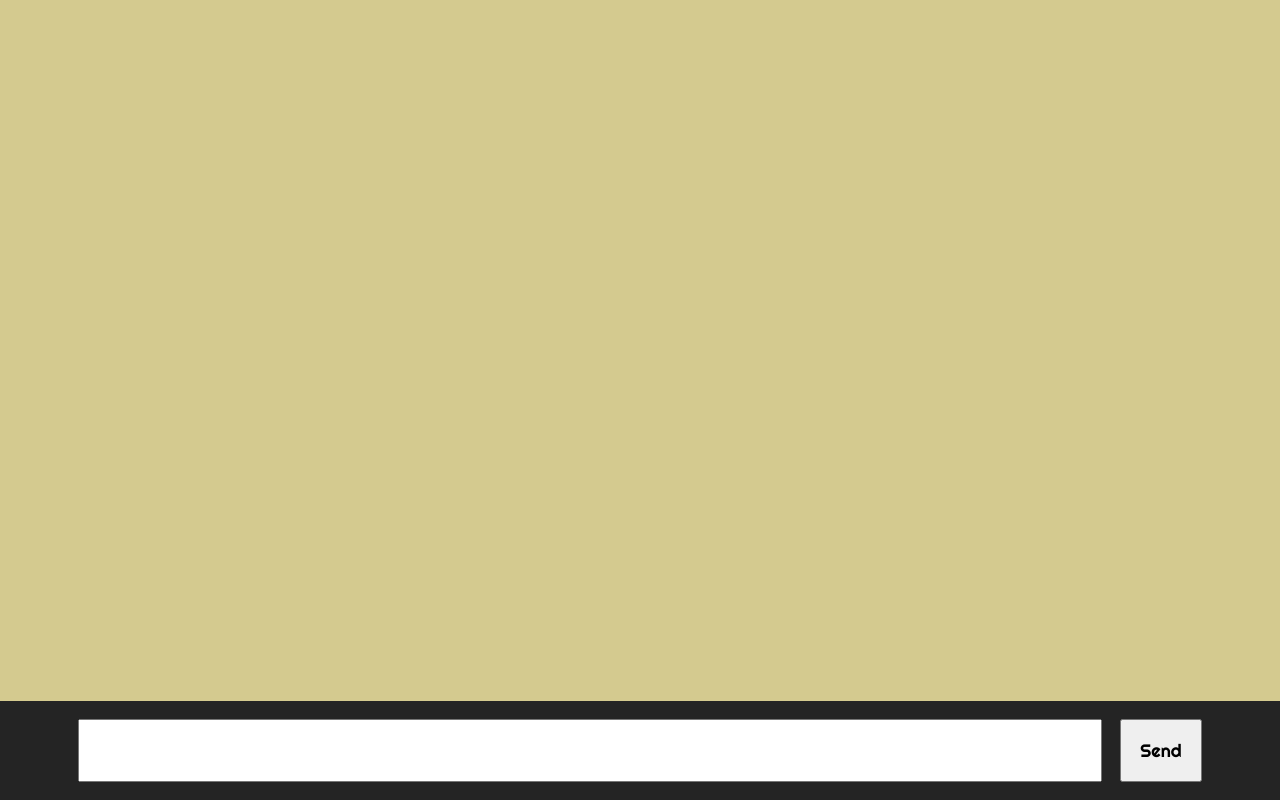
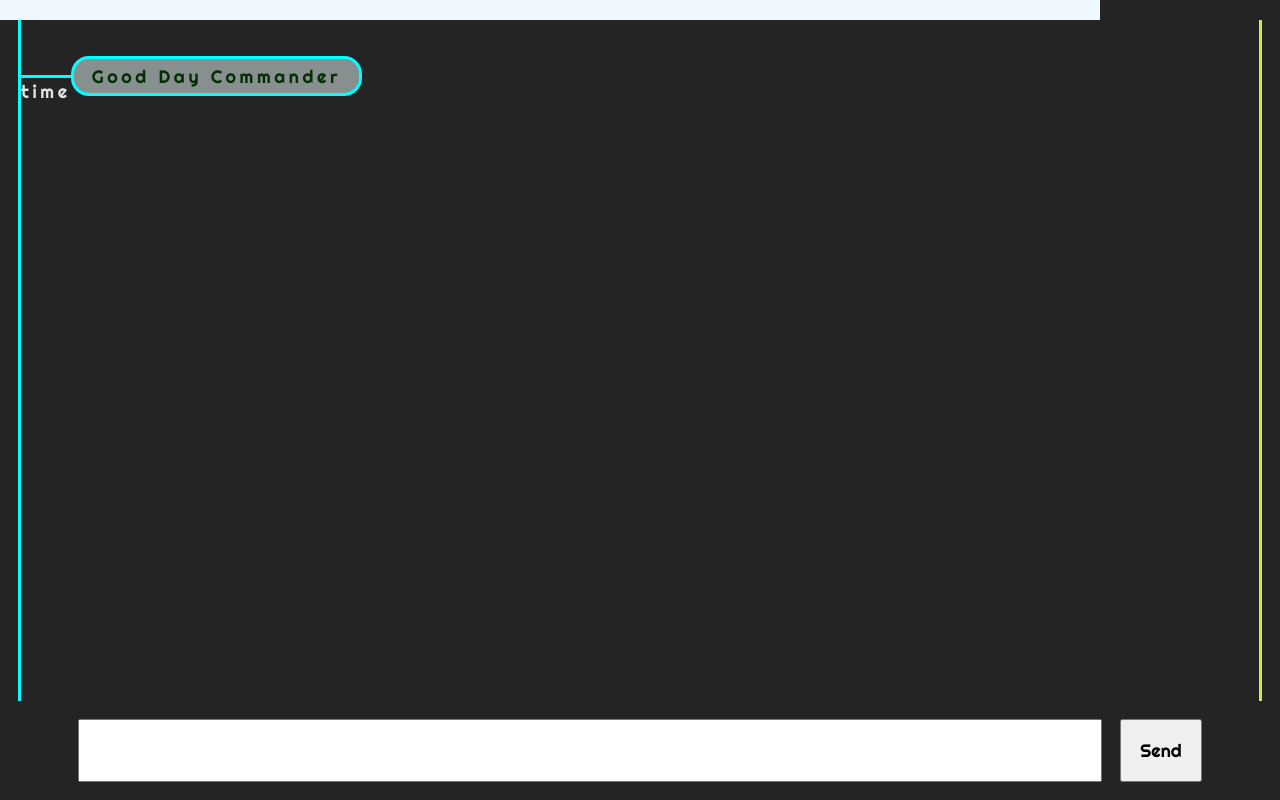
Before and after one commit to viktor-dimitrov/chatgpt-react-trial, a React (Vite) app in the folder vite-project/: page / in a window 1280 px wide. Built offline with nearby package versions, Linux system fonts and the light colour scheme.

Commit message:
css update

```diff
--- a/vite-project/src/components/ChatGpt/ChatGpt.jsx
+++ b/vite-project/src/components/ChatGpt/ChatGpt.jsx
@@ -9,7 +9,8 @@ export default function ChatGpt({ }) {
     const aiService = aiServiceFactory();
 
     const [inputValue, setInputValue] = useState('');
-    const [messages, setMessages] = useState([]);
+    const [messages, setMessages] = useState([{role: "bot", text: 'Good Day Commander'}]);
+    const [isLoading, setIsLoading] = useState(false);
     const sectionRef = useRef(null);
 
     useEffect(() => {
@@ -29,14 +30,14 @@ export default function ChatGpt({ }) {
         e.preventDefault();
         setMessages(messages => [...messages, { role: "user" , text: inputValue}]);
         setInputValue('');
+        setIsLoading(true);
         const aiResponse = await aiService.send({message: inputValue});
         setMessages(messages => [...messages, {role: "bot", text: aiResponse.reply}]);
+        setIsLoading(false);
     }
 
     const onPressEnterHandler = (e) => {
-        console.log(e.key)
         if (e.key === "Enter") {
-            e.preventDefault();
             onSubmitHandler(e);
           }
     }
@@ -45,14 +46,23 @@ export default function ChatGpt({ }) {
     return (
 
         <div className={styles['chatGpt-container']}>
+
+             <header></header>
+
             <section ref={sectionRef}>
                 {messages.map((message, index) => (
-                    <article key={index} className={styles[`${message.role}`]} > <strong>{message.role.toUpperCase()}:</strong> <p> {message.text} </p></article>
+                    <div className={styles[`${message.role}`]}>
+                                 {message.role === "bot" && ( <div className={styles["line"]}><p>time</p></div>)}
+                    <article key={index} className={styles[`${message.role}`]} >  <p> {message.text} </p></article>
+                                {message.role === "user" && ( <div className={styles["line"]}> <p>time</p> </div>)}
+                    </div>
                 ))}
+              {isLoading &&  <h1>Loading...</h1>}
             </section>
 
+
+
             <form onSubmit={onSubmitHandler} >
-
                     <textarea
                         type="text"
                         name="msg"
@@ -62,7 +72,6 @@ export default function ChatGpt({ }) {
                         onKeyDown={onPressEnterHandler}
                     />
                     <input type="submit" value="Send" />
-
             </form>
 
         </div>
--- a/vite-project/src/components/ChatGpt/ChatGpt.module.css
+++ b/vite-project/src/components/ChatGpt/ChatGpt.module.css
@@ -6,20 +6,31 @@
     display: flex;
     flex-direction: column;
 
+
 }
+
+
+ header {
+    height: 20px;
+    background-color: aliceblue;
+    margin-right: 10rem;
+ }
 
   section {
 
-    background-color: rgb(212, 202, 143);
+    background-color:#242424;
     display: flex;
     flex-direction: column;
     flex-grow: 1;
     overflow-y: auto;
-    padding: 1rem 4rem 0rem 4rem;
+    padding: 2rem 0rem 0rem 0rem;
+    margin:0 1rem;
+    border-left: 3px solid aqua;
+    border-right: 3px solid rgb(206, 235, 81);
   }
 
   .chatGpt-container section p {
-    margin-bottom: 2rem;
+
   }
 
   form {
@@ -44,24 +55,52 @@
     padding:  1rem;
   }
 
+
+
+
+  .line {
+
+    /* width: 60px; */
+    height: 20px;
+    border-top: 3px solid aqua;
+  }
+
   article {
-    width:85%;
+    display:inline;
+
     padding:0.2rem 1rem;
     margin-bottom: 1rem;
     border-radius: 1rem;
 
   }
 
+  section>div{
+    width: 80%;
+    display: flex;
+    flex-direction: row;
+    align-items: center;
+
+  }
+  section>div.user {
+    justify-content: flex-end;
+    margin-left: auto;
+  }
+
+  section>div.user .line {
+    border-top: 3px solid rgb(206, 235, 81);
+  }
 
 
-  .user {
+
+   .user article{
     background-color: rgba(134, 216, 27, 0.452);
     border-color: 2px solid rgb(233, 152, 152);
     color: rgb(204, 217, 224);
-    margin-left:auto;
+    border: 3px solid rgb(206, 235, 81);
+
   }
-
-  .bot {
+  .bot article{
     background-color: rgba(240, 255, 255, 0.486);
     color: rgb(3, 46, 3);
+    border: 3px solid aqua;
   }
```
